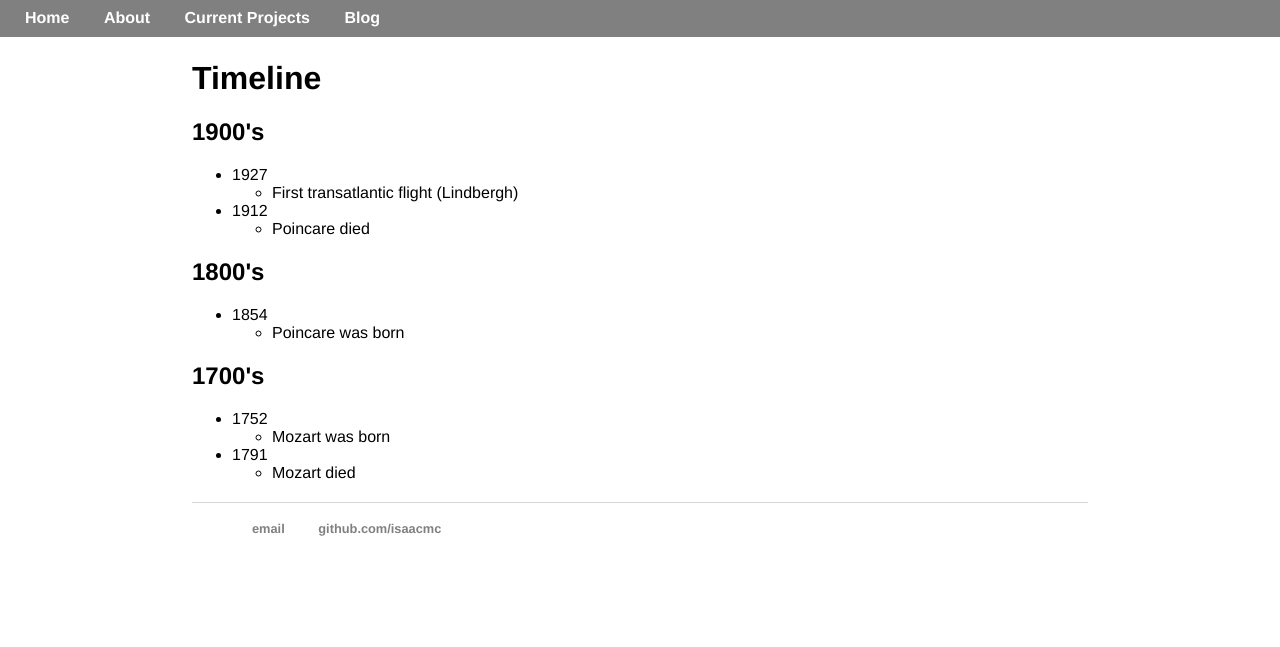
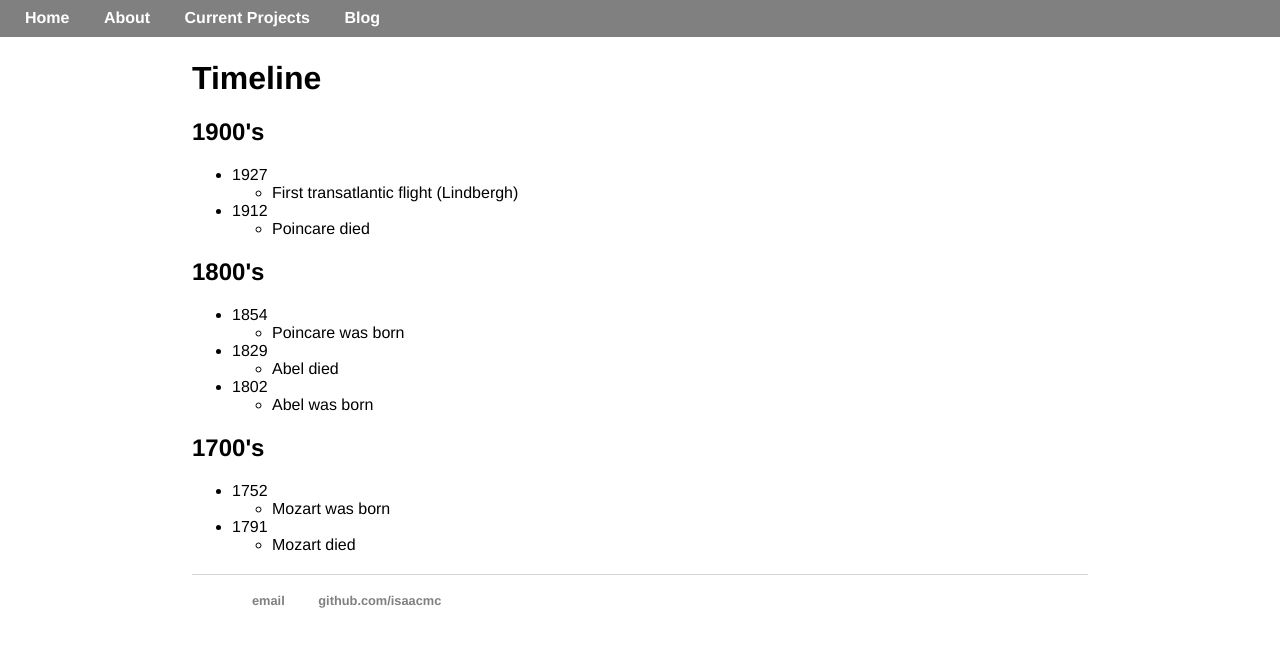
Before and after one commit to isundberg/isaacmc.github.io, a Jekyll site: the page built from timeline/index.html, in a window 1280 px wide. Shown: the top 647 px of the page. Built offline with Jekyll 4.4.1, drawn with Linux system fonts in a browser that asks for light colours.

Commit message:
Update index.html

```diff
--- a/timeline/index.html
+++ b/timeline/index.html
@@ -23,6 +23,14 @@ title: Timeline
 			<ul>
 				<li>Poincare was born</li>
 			</ul>
+			<li>1829</li>
+			<ul>
+				<li>Abel died</li>
+			</ul>
+			<li>1802</li>
+			<ul>
+				<li>Abel was born</li>
+			</ul>
 		</ul>
 
 	<h2>1700's</h2>
```
